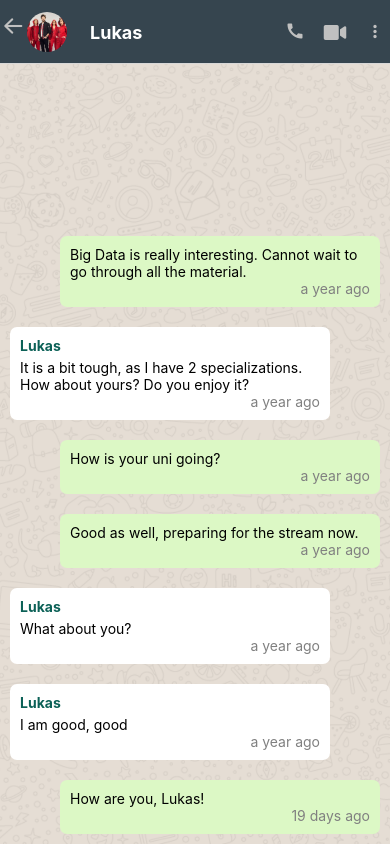
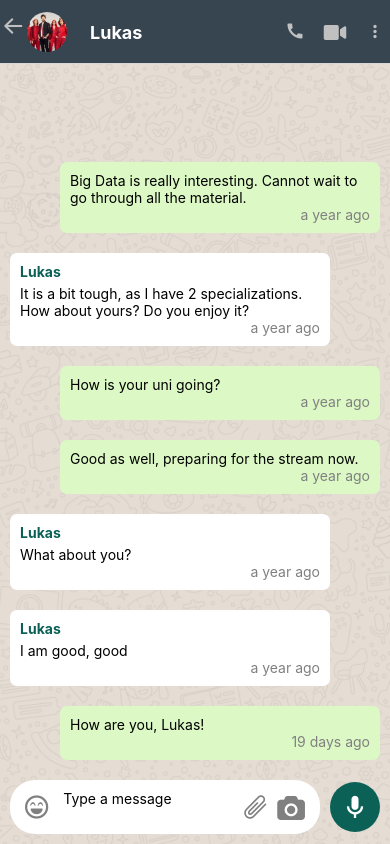
Before and after one commit to ThisIsBond/WhatsAppClone, a React Native app: screen /Chats in a window 390 px wide. Both pictures are taken after a click on the element 195 px from the left and 150 px from the top of the page. Built offline with nearby package versions, Linux system fonts and the light colour scheme; what expo-linking would draw is missing.

Commit message:
Implemented Chat Input Component(ChatRoom), Floating Button(CtatListItem), Added ContactScreen and its component P1_ Complented

```diff
--- /dev/null
+++ b/components/ContactListItem/index.tsx
@@ -0,0 +1,54 @@
+
+import React from "react";
+import { View, Text, Image, TouchableWithoutFeedback } from "react-native";
+import { User } from "../../types";
+import styles from "./styles";
+import { useNavigation } from "@react-navigation/native";
+import useColorScheme from '../../hooks/useColorScheme';
+import Colors from "../../constants/Colors";
+
+// Images
+import money from '../../assets/images/money.jpg'
+
+
+export type ContactListItemProps = {
+    user: User;
+}
+
+
+
+const ContactListItem = (props: ContactListItemProps) => {
+
+
+    const colorScheme = useColorScheme()
+
+    const { user } = props;
+
+    const navigation = useNavigation(); // Hook that provide current navigation object
+
+
+
+    const onClick = () => {
+        // Navigate to chatroom with this user
+    }
+
+    return (
+        /* This TouchableWithoutFeedback work just with one child */
+        <TouchableWithoutFeedback onPress={onClick}>
+            <View style={styles.container}>
+
+                <View style={styles.leftContainer}>
+                    <Image source={money} style={styles.avatar} />
+
+                    <View style={styles.midContainer}>
+                        <Text style={{ color: Colors[colorScheme].text, ...styles.username }}> {user.name} </Text>
+                        <Text style={{ ...styles.status }}>{user.status}</Text>
+                    </View>
+                </View>
+            </View>
+        </TouchableWithoutFeedback>
+
+    )
+};
+
+export default ContactListItem;
--- /dev/null
+++ b/components/ContactListItem/styles.ts
@@ -0,0 +1,39 @@
+import { StyleSheet } from 'react-native'
+import Colors from '../../constants/Colors';
+
+const styles = StyleSheet.create({
+    container: {
+        flexDirection: 'row',
+        width: '100%',
+        justifyContent: 'space-between',
+        padding: 10
+    },
+    leftContainer: {
+        flexDirection: 'row'
+    },
+    midContainer:{
+        justifyContent: 'space-around'
+    },
+    avatar: {
+        width: 56,
+        height: 56,
+        marginRight: 10,
+        borderRadius: 50 // makes image round
+    },
+    chatAvatar: {
+        width: 40,
+        height: 40,
+        marginRight: 10,
+        borderRadius: 50 // makes image round
+    },
+    username: {
+        fontWeight: 'bold',
+        fontSize: 16
+    },
+    status: {
+        fontSize: 16,
+        color: 'grey'
+    }
+});
+
+export default styles;
--- /dev/null
+++ b/components/InputBox/index.tsx
@@ -0,0 +1,64 @@
+import { Entypo, FontAwesome5, Fontisto, MaterialCommunityIcons, MaterialIcons } from "@expo/vector-icons";
+import React, { useState } from "react";
+import { TextInput, TouchableOpacity } from "react-native";
+import Animated from "react-native-reanimated";
+import { View, Text } from "../Themed";
+import styles from "./styles";
+
+const InputBox = () => {
+
+    const [message, setMessage] = useState(''); //storing user inputted message
+
+    const onMicrophonePress = () => {
+        console.warn('Microphone Pressed');
+
+    }
+
+    const onSendPress = () => {
+        console.warn(`Sending -> ${message}`);
+        setMessage('') // Clearing state after sending message
+    }
+
+
+    const onPress = () => {
+        if (!message) {
+            onMicrophonePress();
+        } else {
+            onSendPress()
+        }
+    }
+
+    return (
+        <View style={styles.container}>
+            <View style={styles.mainContainer}>
+                <FontAwesome5 style={styles.icon} name='laugh-beam' size={24} color='grey' />
+                <TextInput
+                    style={styles.textInput}
+                    value={message}
+                    onChangeText={setMessage}
+                    placeholder={'Type a message'}
+                    multiline
+                    maxHeight={80}
+                    scrollEnabled={true}
+                />
+                <Entypo style={styles.icon} name='attachment' size={24} color='grey' />
+                {
+                    !message && <Fontisto style={styles.icon} name='camera' size={24} color='grey' />
+                }
+            </View>
+
+            <TouchableOpacity onPress={onPress}>
+                <View style={styles.buttonContainer}>
+                    {
+                        !message
+                            ? <MaterialCommunityIcons name='microphone' size={28} color='white' />
+                            : <MaterialIcons name='send' size={20} color='white' />
+
+                    }
+                </View>
+            </TouchableOpacity>
+        </View>
+    )
+}
+
+export default InputBox;
--- /dev/null
+++ b/components/InputBox/styles.ts
@@ -0,0 +1,41 @@
+import React from "react";
+import { StyleSheet } from "react-native";
+
+const styles = StyleSheet.create({
+    container: {
+
+        margin: 10,
+        flexDirection: 'row',
+        backgroundColor: 'transparent', //by default android puts white as a background color
+        //  justifyContent:'space-between'
+        alignItems:'center'
+    },
+    mainContainer: {
+        backgroundColor: 'white',
+        flexDirection: 'row',
+        padding: 10,
+        borderRadius: 25,
+        marginRight: 10,
+        flex: 1, // apart from static input in buttonCont.. this will occupy remaining space( Smart Auto-Alignment )
+        alignItems:'center',
+    },
+    textInput: {
+        flex: 1,
+        marginHorizontal: 10,
+    },
+    icon:{
+        // top:3, Don't use static aligns if possible
+        marginHorizontal: 5,
+        justifyContent:'center'
+    },
+    buttonContainer: {
+        backgroundColor: '#0C6157',
+        borderRadius: 50,
+        width: 50,
+        height: 50,
+        justifyContent: 'center',
+        alignItems: 'center'
+    }
+});
+
+export default styles
--- /dev/null
+++ b/components/NewMessageButton/index.tsx
@@ -0,0 +1,24 @@
+import { MaterialCommunityIcons } from "@expo/vector-icons";
+import React from "react";
+import styles from "./styles";
+import { View } from "../Themed";
+import { TouchableOpacity } from "react-native";
+import { useNavigation } from "@react-navigation/native";
+
+
+
+const NewMessageButton = () => {
+
+    const navigation = useNavigation()
+    return (
+        <View style={styles.container}>
+            <TouchableOpacity onPress={() => {
+                navigation.navigate("Contacts")
+            }}>
+                <MaterialCommunityIcons name='message-reply-text' size={28} color='white' />
+            </TouchableOpacity>
+        </View>
+    )
+}
+
+export default NewMessageButton
--- /dev/null
+++ b/components/NewMessageButton/styles.ts
@@ -0,0 +1,18 @@
+import { StyleSheet } from "react-native";
+import Colors from "../../constants/Colors";
+
+const styles = StyleSheet.create({
+    container: {
+        backgroundColor: Colors.lightGreen.tint,
+        width:50,
+        height:50,
+        borderRadius: 25,
+        justifyContent:'center',
+        alignItems:'center',
+        position:'absolute', // can overlap upon the view and won't move from specified position.
+        end: 20,
+        bottom: 20
+    },
+});
+
+export default styles
--- a/constants/Colors.ts
+++ b/constants/Colors.ts
@@ -1,4 +1,4 @@
-// const tintColorLight = '#0C6157';
+const colorLightGreen = '#0C6157';
 const tintColorLight = '#C0C0C0'
 const tintColorLightBlack = '#36454F'
 const tintColorDark = '#fff';
@@ -24,5 +24,8 @@ export default {
     tint: tintColorLightBlack,
     tabIconDefault: '#ccc',
     tabIconSelected: tintColorLight,
+  },
+  lightGreen: {
+    tint: colorLightGreen
   }
 };
--- a/navigation/index.tsx
+++ b/navigation/index.tsx
@@ -30,6 +30,7 @@ import styles from '../components/ChatListItem/styles';
 
 // Hooks
 import { useNavigation } from '@react-navigation/native';
+import ConatctsScreen from '../screens/ContactsScreen';
 
 
 
@@ -138,6 +139,14 @@ function RootNavigator() {
 
 
       />
+
+
+      <Stack.Screen
+        name="Contacts"
+        component={ConatctsScreen}
+
+      />
+
       <Stack.Screen name="NotFound" component={NotFoundScreen} options={{ title: 'Oops!' }} />
       {/* <Stack.Group screenOptions={{ presentation: 'modal' }}>
         <Stack.Screen name="Modal" component={ModalScreen} />
--- a/screens/ChatRoomScreen.tsx
+++ b/screens/ChatRoomScreen.tsx
@@ -5,6 +5,7 @@ import { useRoute } from '@react-navigation/native';
 import chatRoomData from '../data/Chats'
 import ChatMessage from '../components/ChatMessage';
 import BG from '../assets/images/BG.png'
+import InputBox from '../components/InputBox';
 
 const ChatRoomScreen = () => {
 
@@ -20,7 +21,12 @@ const ChatRoomScreen = () => {
         renderItem={({ item }) => <ChatMessage message={item} />}
         inverted // Order the FlatList and invert the whole render of FlatList
       />
+
+      <InputBox />
+
     </ImageBackground>
+
+
 
   );
 }
--- a/screens/ChatScreen.tsx
+++ b/screens/ChatScreen.tsx
@@ -1,5 +1,6 @@
 import {View ,Text ,FlatList, StyleSheet } from 'react-native';
 import ChatListItem from '../components/ChatListItem';
+import NewMessageButton from '../components/NewMessageButton';
 
 import ChatRooms from '../data/ChatRooms';
 
@@ -12,6 +13,7 @@ export default function ChatScreen() {
         renderItem={({ item }) => <ChatListItem chatRoom={item} />}
         keyExtractor={(item) => item.id}
       />
+      <NewMessageButton/>
     </View>
   );
 }
--- /dev/null
+++ b/screens/ContactsScreen.tsx
@@ -0,0 +1,17 @@
+import {View ,Text ,FlatList, StyleSheet } from 'react-native';
+import ContactListItem from '../components/ContactListItem';
+
+import users from '../data/Users';
+
+export default function ContactsScreen() {
+  return (
+    <View>
+      <FlatList
+        style={{ width: '100%' }} // In order to display FlatList correctly
+        data={users}
+        renderItem={({ item }) => <ContactListItem user={item} />}
+        keyExtractor={(item) => item.id}
+      />
+    </View>
+  );
+}
--- a/types.tsx
+++ b/types.tsx
@@ -14,9 +14,14 @@ declare global {
 }
 
 export type RootStackParamList = {
+
+  // All navigation index.tsx screen name should need to be specified in this in order to remove typescript error.
+
   Root: NavigatorScreenParams<MainTabParamList> | undefined;
   Modal: undefined;
   NotFound: undefined;
+  Contacts: undefined;
+  ChatRoom : undefined;
 };
 
 export type RootStackScreenProps<Screen extends keyof RootStackParamList> = NativeStackScreenProps<
@@ -40,6 +45,7 @@ export type User = {
   id: String;
   name: String;
   imageUri: String;
+  status: String;
 }
 
 export type Message = {
```
